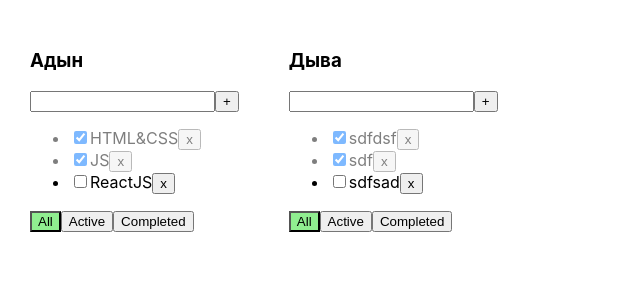
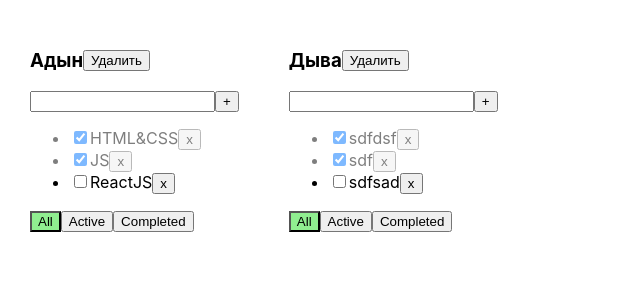
Before and after one commit to gorbanev1/todolist5, a React (Vite) app: page / in a window 1280 px wide. Shown: the top 300 px of the page, without its empty margins (0-640 px from the left). Built offline with nearby package versions, Linux system fonts and the light colour scheme.

Commit message:
типизация таск, удаление тудулиста

```diff
--- a/src/App.css
+++ b/src/App.css
@@ -22,3 +22,8 @@
 .is-done {
   opacity: 0.5;
 }
+
+.container{
+  display: flex;
+  align-items: center;
+}
--- a/src/App.tsx
+++ b/src/App.tsx
@@ -8,6 +8,10 @@ export type Task = {
     title: string
     isDone: boolean
 }
+export type TaskState={
+    [key: string]:Task[]
+}
+export type TaskState=Record<string, Task[]>
 export type Todolist = {
     id: string,
     title: string
@@ -24,12 +28,12 @@ export const App = () => {
         {id: todolist1Id, title: "Адын", filter: 'all'},
         {id: todolist2Id, title: "Дыва", filter: 'all'},
     ])
-    const [tasks, setTasks] = useState({
+    const [tasks, setTasks] = useState<TaskState>({
         [todolist1Id]: [
             {id: v1(), title: 'HTML&CSS', isDone: true},
             {id: v1(), title: 'JS', isDone: true},
             {id: v1(), title: 'ReactJS', isDone: false},
-        ]  ,
+        ],
         [todolist2Id]: [
             {id: v1(), title: 'sdfdsf', isDone: true},
             {id: v1(), title: 'sdf', isDone: true},
@@ -37,12 +41,12 @@ export const App = () => {
         ]
     })
 
-    const deleteTask = (todolistId:string, taskId: string) => {
-        const newTasks=tasks[todolistId]
+    const deleteTask = (todolistId: string, taskId: string) => {
+        const newTasks = tasks[todolistId]
         const filteredTasks = newTasks.filter(task => {
             return task.id !== taskId
         })
-        tasks[todolistId]=filteredTasks
+        tasks[todolistId] = filteredTasks
         setTasks({...tasks})
     }
 
@@ -59,7 +63,7 @@ export const App = () => {
     const createTask = (todolistId: string, title: string) => {
         const newTask = {id: v1(), title, isDone: false}
         debugger
-        setTasks({ ...tasks, [todolistId]: [newTask, ...tasks[todolistId]] })
+        setTasks({...tasks, [todolistId]: [newTask, ...tasks[todolistId]]})
 
     }
 
@@ -68,15 +72,21 @@ export const App = () => {
         // tasks[todolistId]=newTasks
         // const newState = tasks.map(task => task.id == taskId ? {...task, isDone} : task)
         debugger
-        setTasks({...tasks, [todolistId]:tasks[todolistId].map(task=>task.id===taskId?{...task, isDone}:task)})
+        setTasks({...tasks, [todolistId]: tasks[todolistId].map(task => task.id === taskId ? {...task, isDone} : task)})
+    }
+    const deleteTodolist = (todolistId) => {
+        setTodolists(todolists.filter(tdl => tdl.id !== todolistId))
+        delete tasks[todolistId]
+        setTasks({...tasks})
     }
 
     return (
         <div className="app">
             {todolists.map((tdl) => {
                     let filteredTasks = tasks[tdl.id]
+                    console.log(filteredTasks === tasks[tdl.id])
                     if (tdl.filter === "active") filteredTasks = filteredTasks.filter(t => !t.isDone)
-                    if (tdl.filter === "completed") filteredTasks = filteredTasks.filter(t => t.isDone)
+                    if (tdl.filter === "completed") filteredTasks = tasks[tdl.id].filter(t => t.isDone)
                     /*                      switch (tdl.filter) {
                                             case: "active":
                                               filteredTasks=filteredTasks.filter(t=>!t.isDone)
@@ -86,6 +96,7 @@ export const App = () => {
 
                     return (
                         <TodolistItem
+                            deleteTodolist={deleteTodolist}
                             key={tdl.id}
                             todolist={tdl}
                             tasks={filteredTasks}
--- a/src/TodolistItem.tsx
+++ b/src/TodolistItem.tsx
@@ -5,11 +5,11 @@ import {Button} from './Button'
 type Props = {
     todolist: Todolist
     tasks: Task[]
-    deleteTask: (todolistId:string, taskId: string) => void
+    deleteTask: (todolistId: string, taskId: string) => void
     changeFilter: (todolistId: string, filter: FilterValues,) => void
-    createTask: (todolistID:string, title: string) => void
-    changeTaskStatus: (taskId: string, isDone: boolean, todolistId:string) => void
-
+    createTask: (todolistID: string, title: string) => void
+    changeTaskStatus: (taskId: string, isDone: boolean, todolistId: string) => void
+    deleteTodolist: (id: string) => { void }
 }
 
 export const TodolistItem = (props: Props) => {
@@ -20,6 +20,7 @@ export const TodolistItem = (props: Props) => {
         changeFilter,
         createTask,
         changeTaskStatus,
+        deleteTodolist
 
     } = props
 
@@ -47,9 +48,13 @@ export const TodolistItem = (props: Props) => {
         }
     }
 
+
     return (
         <div>
+            <div className={'container'}>
             <h3>{title}</h3>
+            <Button  title={"Удалить"} onClick={()=>deleteTodolist(id)}></Button>
+            </div>
             <div>
                 <input className={error ? 'error' : ''}
                        value={taskTitle}
@@ -64,7 +69,7 @@ export const TodolistItem = (props: Props) => {
                 <ul>
                     {tasks.map(task => {
                         const deleteTaskHandler = () => {
-                            deleteTask(id,task.id)
+                            deleteTask(id, task.id)
                         }
 
                         const changeTaskStatusHandler = (e: ChangeEvent<HTMLInputElement>) => {
```
